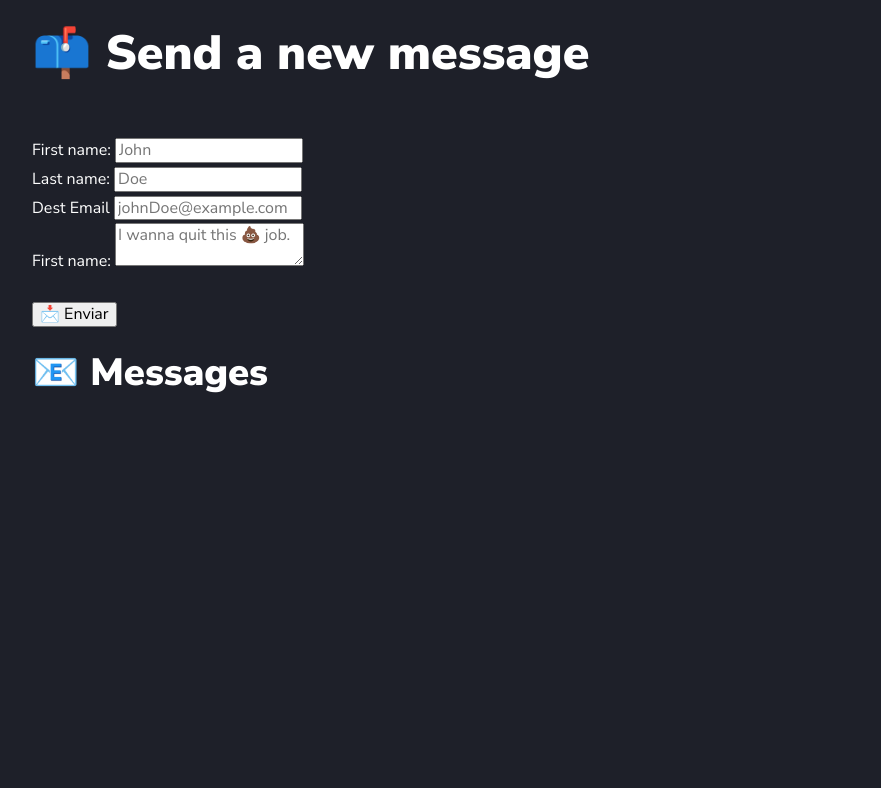
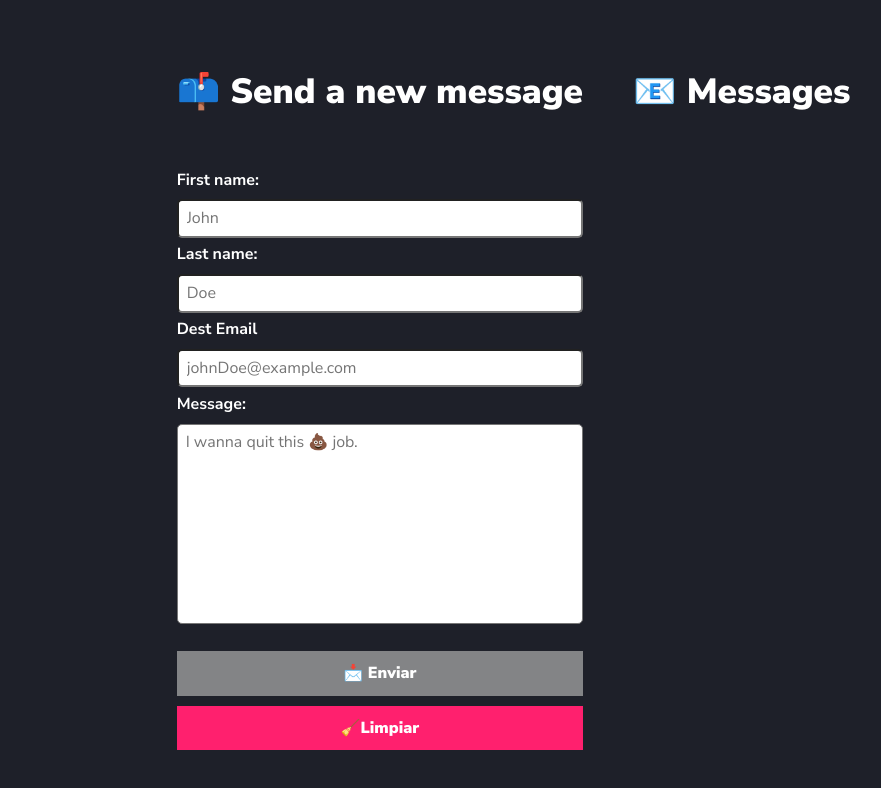
Before and after one commit to PieroDev23/01-validation-form, a website: page index.html in a window 1280 px wide. Shown: the whole page, without its empty margins (32-913 px from the left). Drawn offline with Linux system fonts and the light colour scheme.

Commit message:
proyecto terminado

```diff
--- a/app.js
+++ b/app.js
@@ -0,0 +1,138 @@
+document.addEventListener("DOMContentLoaded", main);
+
+function main() {
+  //Objetos
+  const DOMreferences = {
+    inputFirstName: "#firstName",
+    inputLastName: "#lastName",
+    inputEmailDest: "#email",
+    textArea: "#message",
+    form: "#form",
+    validationError: ".form__error",
+    btnClear: "[type='reset']",
+    btnSubmit: "input[type='submit']",
+  };
+
+  let formValues = {
+    firstName: "",
+    lastName: "",
+    email: "",
+    message: "",
+  };
+
+  //DOM referencias
+  const firstName = document.querySelector(DOMreferences.inputFirstName);
+  const lastName = document.querySelector(DOMreferences.inputLastName);
+  const destEmail = document.querySelector(DOMreferences.inputEmailDest);
+  const message = document.querySelector(DOMreferences.textArea);
+  const form = document.querySelector(DOMreferences.form);
+  const btnSubmit = document.querySelector(DOMreferences.btnSubmit);
+  const btnClear = document.querySelector(DOMreferences.btnClear);
+
+  //Eventos
+  firstName.addEventListener("blur", validate);
+  lastName.addEventListener("blur", validate);
+  destEmail.addEventListener("blur", validate);
+  message.addEventListener("blur", validate);
+  btnClear.addEventListener("click", clear);
+  form.addEventListener("submit", submit);
+
+  //Desactivando boton enviarz
+  validateMessage(formValues);
+
+  //FUNCTIONS
+  function submit(event) {
+    event.preventDefault();
+
+    if (Object.values(formValues).includes("")) {
+      alert("Porfavor rellene el formulario");
+      return;
+    }
+
+    console.log(formValues);
+    clear();
+  }
+
+  function clear() {
+    formValues = {
+      firstName: "",
+      lastName: "",
+      email: "",
+      message: "",
+    };
+
+    validateMessage(formValues);
+  }
+
+  function validate(event) {
+    const emailRegExp = new RegExp(
+      /^\w+([.-_+]?\w+)*@\w+([.-]?\w+)*(\.\w{2,10})+$/
+    );
+    const emailIsValid = emailRegExp.test(event.target.value);
+
+    if (!event.target.value) {
+      createErrorMessage(`${event.target.name} is required`, event.target);
+      formValues[event.target.id] = "";
+      validateMessage(formValues);
+      return;
+    }
+
+    if (event.target.id === "email" && !emailIsValid) {
+      createErrorMessage("Email is not valid", event.target);
+      formValues[event.target.id] = "";
+      validateMessage(formValues);
+      return;
+    }
+
+    clearErrorMessage(event.target);
+    formValues[event.target.id] = event.target.value;
+    validateMessage(formValues);
+  }
+
+  function createErrorMessage(msg = "", element = null) {
+    //Limpiar el error
+    clearErrorMessage(element);
+    //Validar que el mensaje no este vacio
+    if (!msg) throw new Error("Message not provided");
+    if (!element) throw new Error("Message not provided");
+
+    //crear etiqueta span de html
+    const span = document.createElement("span");
+    //insertar mensaje en el span
+    span.innerText = msg;
+    //colocar clase de css al span
+    span.classList.add("form__error");
+    //insertar span al html
+    element.parentElement.appendChild(span);
+  }
+
+  function clearErrorMessage(element = null) {
+    if (!element) throw new Error("Element not provided");
+
+    const validationError = element.parentElement.querySelector(
+      DOMreferences.validationError
+    );
+
+    if (validationError) validationError.remove();
+  }
+
+  function validateMessage(formValues = {}) {
+    //validar que el objeto exista
+    if (!formValues) throw new Error("Object not provided");
+    //Extraer los valores del objeto
+    const values = Object.values(formValues);
+
+    console.log(formValues);
+
+    if (values.includes("")) {
+      //remover clase con estilos bonitos
+      btnSubmit.classList.remove("form__btn");
+      btnSubmit.classList.add("form__btn--disabled");
+      btnSubmit.disabled = true;
+    } else {
+      btnSubmit.classList.remove("form__btn--disabled");
+      btnSubmit.classList.add("form__btn");
+      btnSubmit.disabled = false;
+    }
+  }
+}
--- a/index.html
+++ b/index.html
@@ -16,6 +16,7 @@
     <link rel="stylesheet" href="normalize.css" />
     <link rel="stylesheet" href="styles.css" />
 
+    <script src="./app.js"></script>
     <title>Validaciones form</title>
   </head>
   <body>
@@ -25,12 +26,15 @@
       <div class="main__grid">
         <form class="form" id="form">
           <h1 class="form__title">📫 Send a new message</h1>
+
           <div class="form__field">
             <label class="form__label">First name:</label>
+
             <input
               type="text"
               class="form__input"
               placeholder="John"
+              name="first name"
               id="firstName"
             />
           </div>
@@ -41,6 +45,7 @@
               type="text"
               class="form__input"
               placeholder="Doe"
+              name="last name"
               id="lastName"
             />
           </div>
@@ -51,21 +56,26 @@
               type="email"
               class="form__input"
               placeholder="johnDoe@example.com"
+              name="email"
               id="email"
             />
           </div>
 
           <div class="form__field">
-            <label class="form__label">First name:</label>
+            <label class="form__label">Message:</label>
             <textarea
               class="form__input form__input--textarea"
               placeholder="I wanna quit this 💩 job."
               id="message"
+              name="message"
             ></textarea>
           </div>
 
           <div class="form__footer mt-5">
             <input type="submit" class="form__btn" value="📩 Enviar" />
+            <button class="form__btn form__btn--clear" type="reset">
+              🧹Limpiar
+            </button>
           </div>
         </form>
 
--- a/package.json
+++ b/package.json
@@ -2,7 +2,7 @@
   "name": "01-validation-form",
   "version": "1.0.0",
   "description": "",
-  "main": "index.js",
+  "main": "app.js",
   "scripts": {
     "test": "echo \"Error: no test specified\" && exit 1"
   },
--- a/styles.css
+++ b/styles.css
@@ -79,3 +79,128 @@ img {
 }
 
 /* START CSS */
+.main {
+  padding-top: var(--gap);
+  height: 100%;
+  display: grid;
+  place-items: center;
+}
+
+@media (min-width: 768px) {
+  .main {
+    padding-top: 0;
+  }
+}
+
+.main__grid {
+  display: flex;
+  flex-direction: column;
+  justify-content: space-between;
+  gap: var(--gap);
+}
+
+@media (min-width: 768px) {
+  .main__grid {
+    display: grid;
+    grid-template-columns: repeat(2, 1fr);
+  }
+}
+
+.form {
+  display: flex;
+  flex-direction: column;
+  justify-content: space-between;
+}
+
+[class$="__title"] {
+  font-size: 2.5rem;
+  text-align: center;
+}
+
+@media (min-width: 768px) {
+  [class$="__title"] {
+    font-size: 3.5rem;
+    text-align: left;
+  }
+}
+
+.form__label,
+.form__input {
+  display: block;
+}
+
+.form__label {
+  font-weight: 700;
+}
+.form__input {
+  width: 100%;
+  margin: 0.5rem 0 0 0;
+  padding: 0.8rem;
+  border-radius: 0.5rem;
+}
+
+.form__input:focus {
+  outline: 0.3rem solid var(--primary);
+}
+
+.form__input--textarea {
+  resize: none;
+  height: 20rem;
+}
+
+.form__error {
+  color: var(--warn);
+  font-weight: 700;
+  display: block;
+}
+
+.form__footer {
+  display: flex;
+  flex-direction: column;
+  align-items: center;
+  justify-content: center;
+  gap: 1rem;
+}
+
+.form__btn {
+  padding: 1rem;
+  width: 100%;
+  cursor: pointer;
+  background-color: var(--primary);
+  border: 0.3rem solid var(--primary);
+  color: var(--white);
+  font-weight: 900;
+  transition: all 100ms ease-in;
+}
+
+.form__btn--disabled {
+  padding: 1rem;
+  width: 100%;
+  cursor: unset;
+  background-color: var(--disabled);
+  border: 0.3rem solid var(--disabled);
+  color: var(--white);
+  font-weight: 900;
+}
+
+.form__btn:hover {
+  border: 0.3rem solid var(--green);
+  background-color: var(--green);
+}
+
+.form__btn--clear {
+  background-color: var(--warn);
+  border: 0.3rem solid var(--warn);
+}
+
+.form__btn--clear:hover {
+  background-color: var(--warn);
+  border: 0.3rem solid var(--warn);
+}
+
+.messages {
+  min-height: 70rem;
+  max-height: 100%;
+  height: 70rem;
+  overflow: auto;
+}
```
